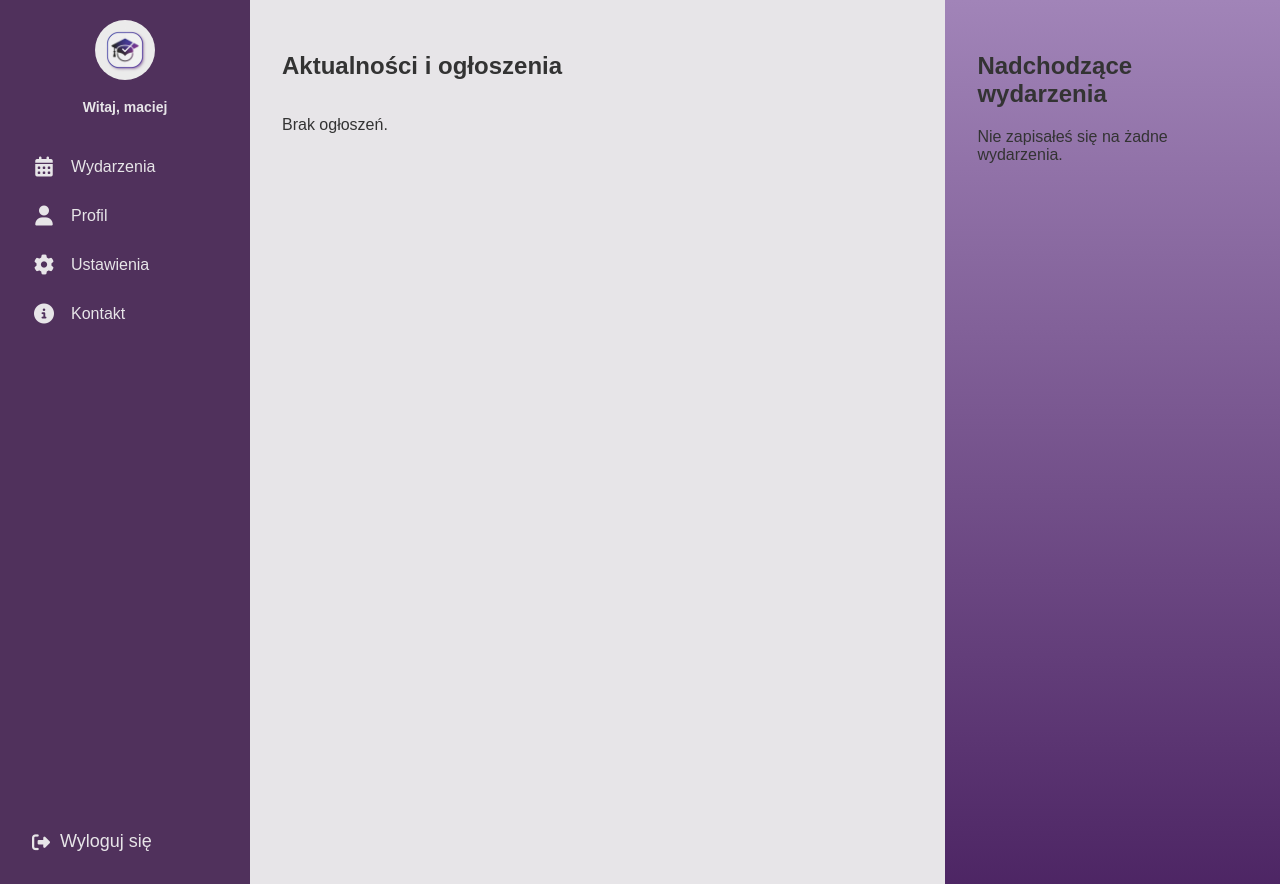
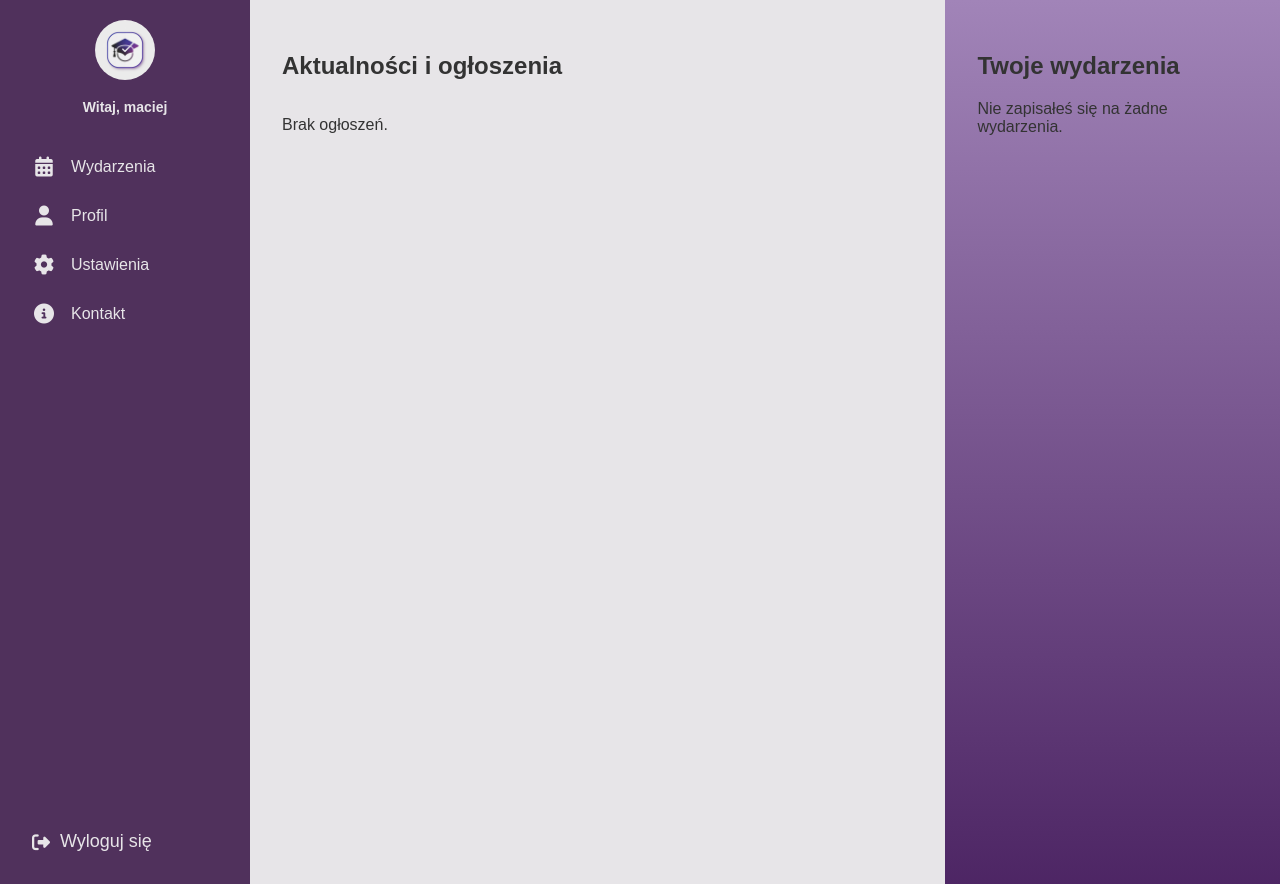
Before and after one commit to maciej3j/zobacz.to, a Django app: page / in a window 1280 px wide. Run offline with Django 5.2, Linux system fonts and the light colour scheme; a user stored in the database is signed in; data that the repository does not hold is empty.

Commit message:
Główna w 90%

```diff
--- a/templates/home.html
+++ b/templates/home.html
@@ -32,7 +32,7 @@
 
     <!-- Prawa kolumna: Nadchodzące wydarzenia -->
     <div class="home-right flat">
-      <h2>Nadchodzące wydarzenia</h2>
+      <h2>Twoje wydarzenia</h2>
       {% if enrolled_events %}
         <div class="event-list">
           {% for event in enrolled_events %}
```
Also changed, not shown: db.sqlite3.
